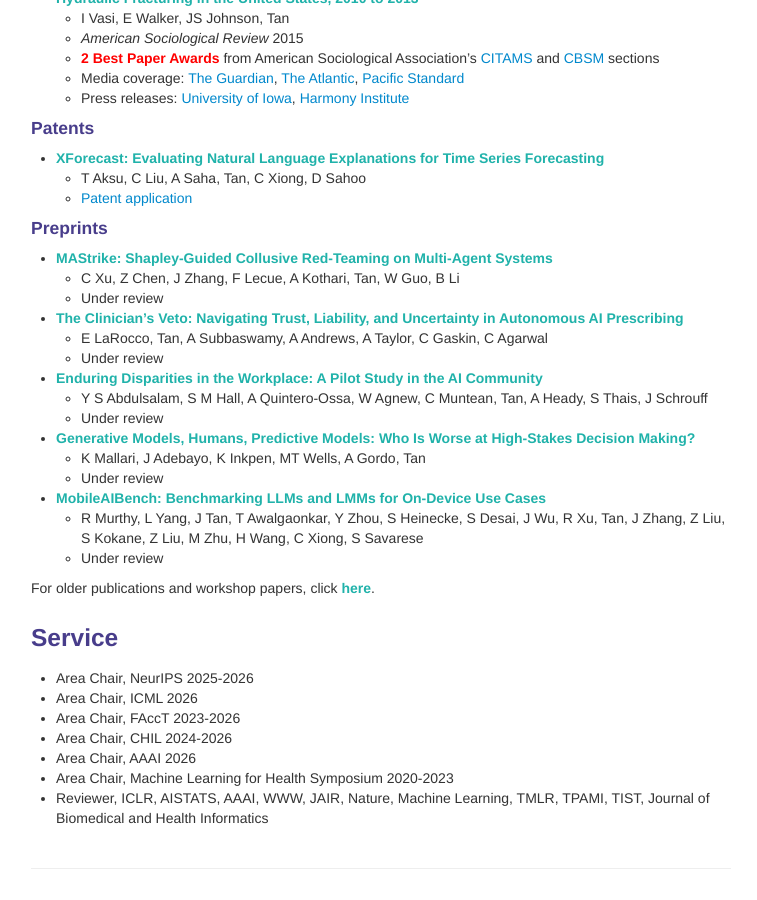
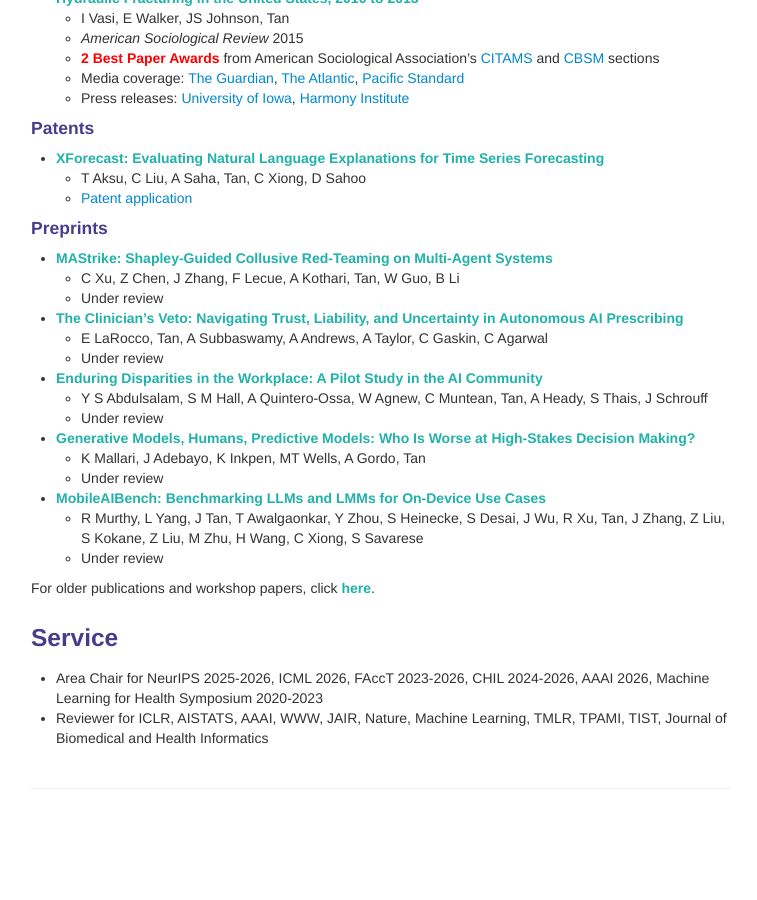
Before and after one commit to shftan/shftan.github.io, a Jekyll site: the page built from index.md, in a window 1280 px wide and 900 px high, scrolled down 2104 px. Shown: the whole window, without its empty margins (259-1016 px from the left). Built offline with Jekyll 4.4.1, drawn with Linux system fonts in a browser that asks for light colours; after the commit the page ends 2924 px from its top, so only the background shows below that.

Commit message:
Update index.md

```diff
--- a/index.md
+++ b/index.md
@@ -132,10 +132,5 @@ For older publications and workshop papers, click <a class="paper" href="olderpu
 
 <div class="row-fluid" id="service"><h3>Service</h3>
 </div>
-- Area Chair, NeurIPS 2025-2026
-- Area Chair, ICML 2026
-- Area Chair, FAccT 2023-2026
-- Area Chair, CHIL 2024-2026
-- Area Chair, AAAI 2026
-- Area Chair, Machine Learning for Health Symposium 2020-2023
-- Reviewer, ICLR, AISTATS, AAAI, WWW, JAIR, Nature, Machine Learning, TMLR, TPAMI, TIST, Journal of Biomedical and Health Informatics
+- Area Chair for NeurIPS 2025-2026, ICML 2026, FAccT 2023-2026, CHIL 2024-2026, AAAI 2026, Machine Learning for Health Symposium 2020-2023
+- Reviewer for ICLR, AISTATS, AAAI, WWW, JAIR, Nature, Machine Learning, TMLR, TPAMI, TIST, Journal of Biomedical and Health Informatics
```
